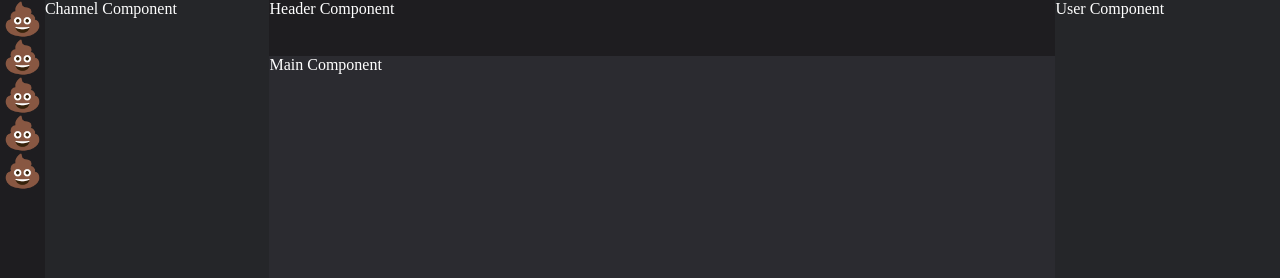
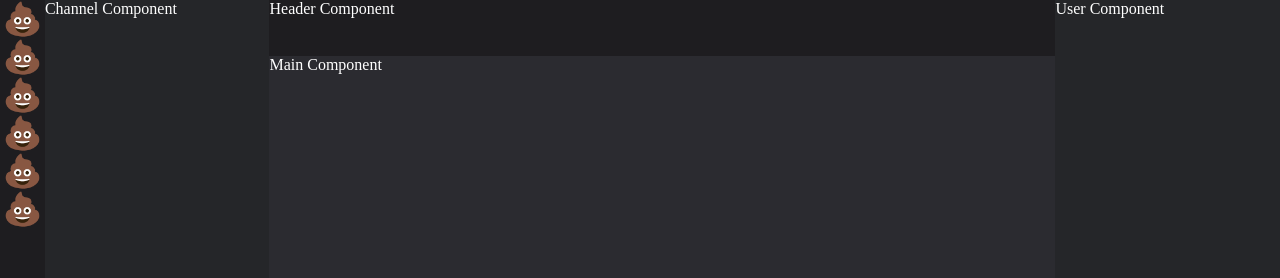
Before and after one commit to johnpagtama/limbo, an Angular app in the folder limbo/: page / in a window 1280 px wide. Shown: the top 278 px of the page. Built offline with nearby package versions, Linux system fonts and the light colour scheme.

Commit message:
Chat layout update

```diff
--- a/limbo/src/app/components/chat/chat.component.ts
+++ b/limbo/src/app/components/chat/chat.component.ts
@@ -6,7 +6,7 @@ import { Component, OnInit } from '@angular/core';
   styleUrls: ['./chat.component.scss']
 })
 export class ChatComponent implements OnInit {
-  servers: string[] = ['💩💩💩💩💩'];
+  servers: string[] = ['💩💩💩💩💩💩'];
   constructor() { }
 
   ngOnInit(): void {
```
